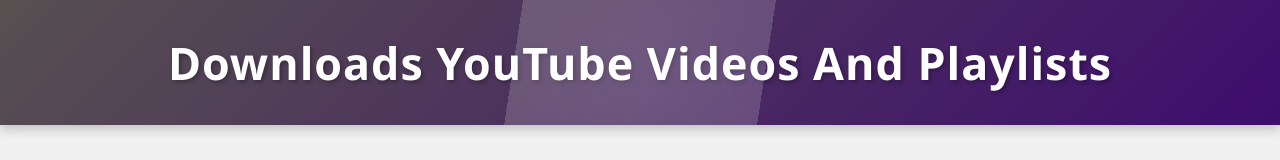
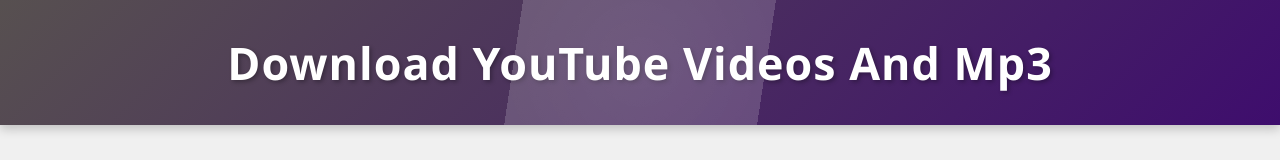
Before and after one commit to sharmaharsh1195/frontendYtDownloader, a React (Create React App) app: page / in a window 1280 px wide. Shown: the top 160 px of the page. Built offline with nearby package versions, Linux system fonts and the light colour scheme.

Commit message:
change links

```diff
--- a/src/HomePage/HomePage.js
+++ b/src/HomePage/HomePage.js
@@ -14,8 +14,8 @@
             const url = document.getElementById("search-bar").value;
 
             try {
-                // const response = await fetch('https://web-production-4f6f.up.railway.app/downloadVideo', { // Updated with your Railway.app URL
-                    const response = await fetch('http://127.0.0.1:5000/downloadVideo', {
+                const response = await fetch('https://web-production-4f6f.up.railway.app/downloadVideo', { // Updated with your Railway.app URL
+                    // const response = await fetch('http://127.0.0.1:5000/downloadVideo', {
                     method: 'POST',
                     headers: {
                         'Content-Type': 'application/json',
@@ -66,7 +66,7 @@
             const url = document.getElementById("search-bar").value;
 
             try {
-                const response = await fetch('http://127.0.0.1:5000/downloadMp3', {
+                const response = await fetch('https://web-production-4f6f.up.railway.app/downloadMp3', {
                     method: 'POST',
                     headers: {
                         'Content-Type': 'application/json',
@@ -111,7 +111,7 @@
     return (
         <div>
             <header className="header-content">
-                <h1>Downloads YouTube Videos And Playlists</h1>
+                <h1>Download YouTube Videos And Mp3</h1>
             </header>
             <div className="search-container">
                 <input type="text" id="search-bar" placeholder="Paste YouTube video or playlist URL here..."/>
```
